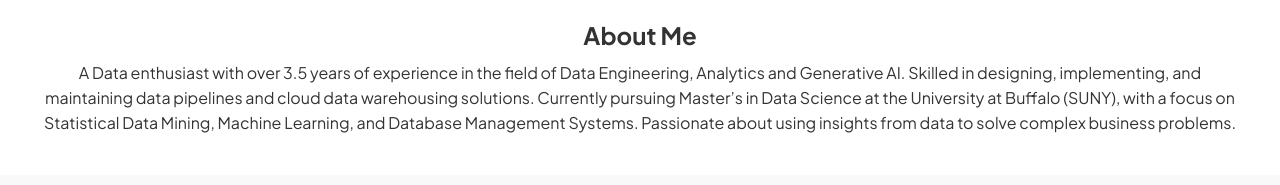
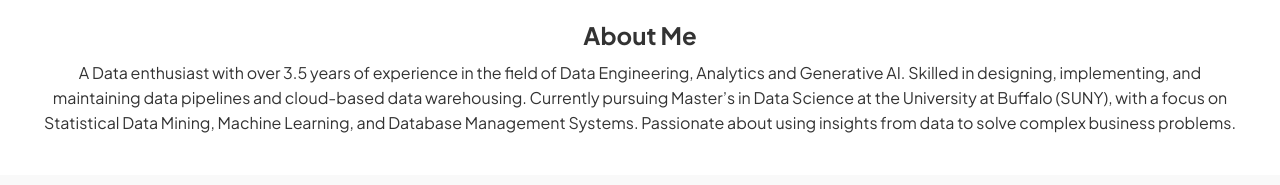
Before and after one commit to Jeevaharan/Portfolio, a plain HTML site: page index.html in a window 1280 px wide. Shown: the part 353-538 px from the top of the page. Drawn offline with Linux system fonts and the light colour scheme.

Commit message:
intro changes

```diff
--- a/index.html
+++ b/index.html
@@ -294,7 +294,7 @@
     <section id="about" class="animate">
         <img src="./Images/pic.JPG" alt="Your Profile Picture">
         <h2 class="title-demo">About Me</h2>
-        <p>A Data enthusiast with over 3.5 years of experience in the field of Data Engineering, Analytics and Generative AI. Skilled in designing, implementing, and maintaining data pipelines and cloud data warehousing solutions. Currently pursuing Master’s in Data Science at the University at Buffalo (SUNY), with a focus on Statistical Data Mining, Machine Learning, and Database Management Systems. Passionate about using insights from data to solve complex business problems.</p>
+        <p>A Data enthusiast with over 3.5 years of experience in the field of Data Engineering, Analytics and Generative AI. Skilled in designing, implementing, and maintaining data pipelines and cloud-based data warehousing. Currently pursuing Master’s in Data Science at the University at Buffalo (SUNY), with a focus on Statistical Data Mining, Machine Learning, and Database Management Systems. Passionate about using insights from data to solve complex business problems.</p>
     </section>
 
     <section id="experience">
```
Also changed, not shown: 1 other file.
